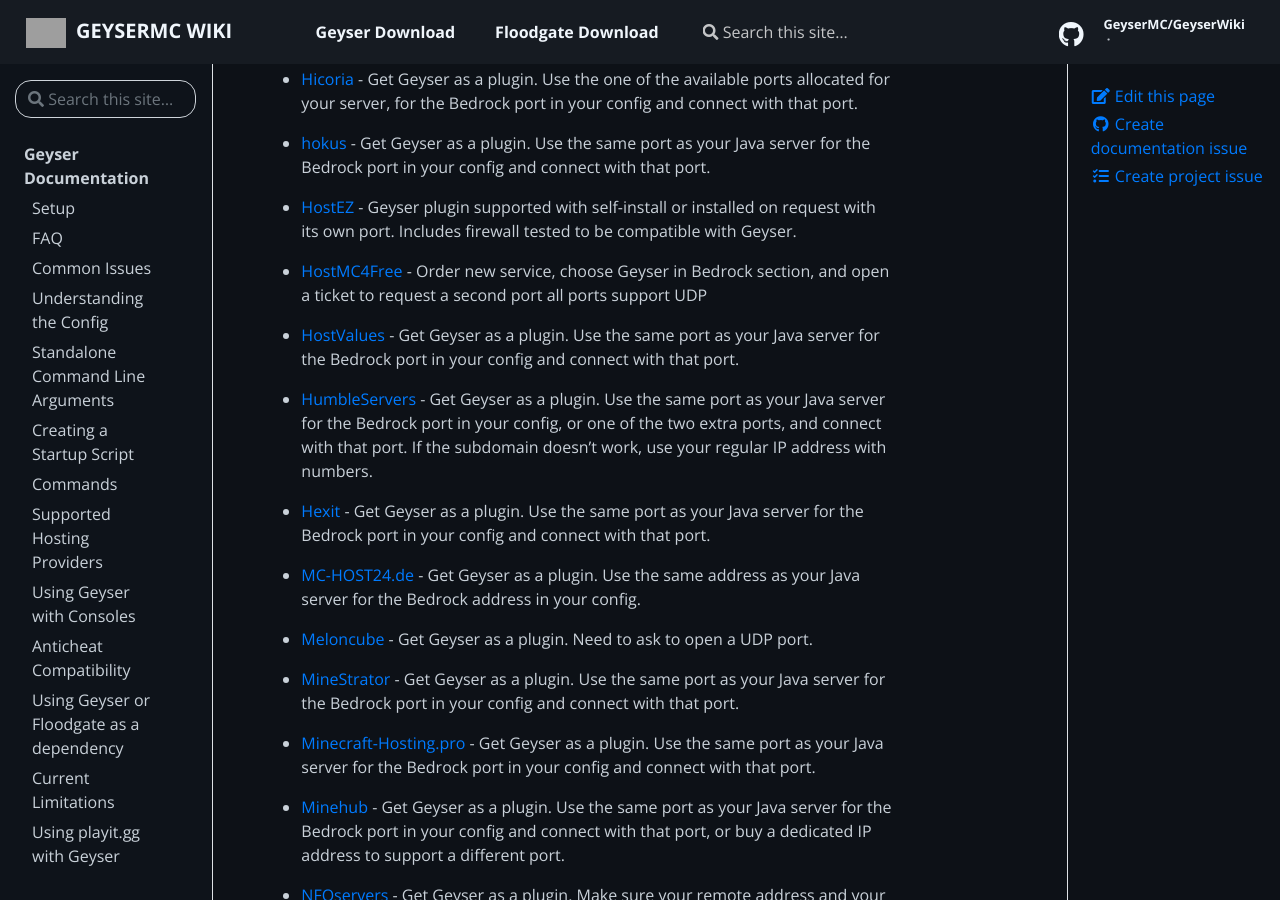
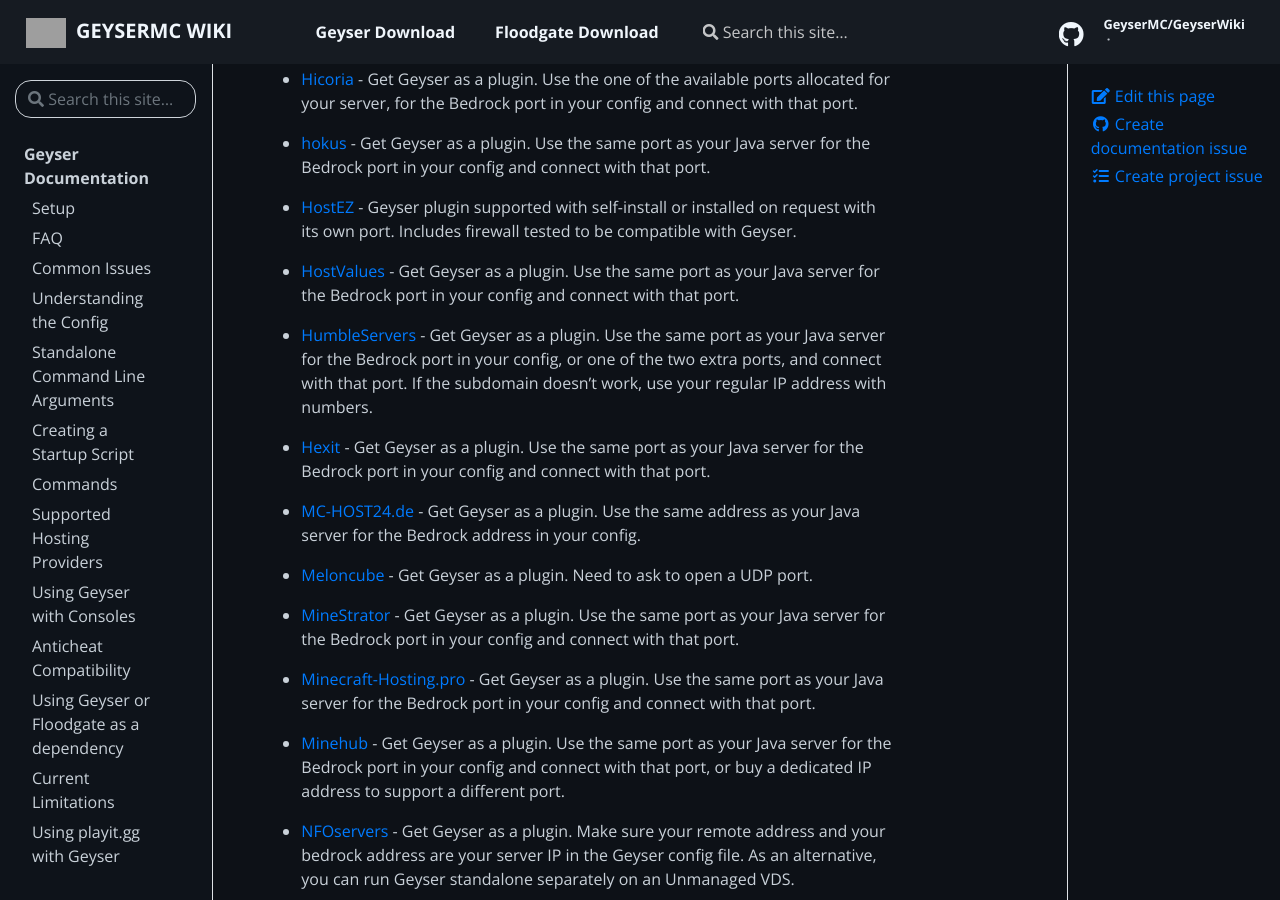
Before and after one commit to GeyserMC/GeyserWiki, a Jekyll site: the page built from _docs/geyser/supported-hosting-providers.md, in a window 1280 px wide and 900 px high, scrolled down 3718 px. Built offline with Jekyll 4.4.1, drawn with Linux system fonts in a browser that asks for light colours; grey boxes are pictures that could not be loaded.

Commit message:
Update providers.json
Remove defunct provider.

```diff
--- a/_data/providers.json
+++ b/_data/providers.json
@@ -234,11 +234,6 @@
       "description": "Geyser plugin supported with self-install or installed on request with its own port. Includes firewall tested to be compatible with Geyser."
     },
     {
-      "name": "HostMC4Free",
-      "url": "https://hostmc4free.com",
-      "description": "Order new service, choose Geyser in Bedrock section, and open a ticket to request a second port all ports support UDP"
-    },
-    {
       "name": "HostValues",
       "url": "https://hostvalues.net/",
       "description_template": "default"
```
